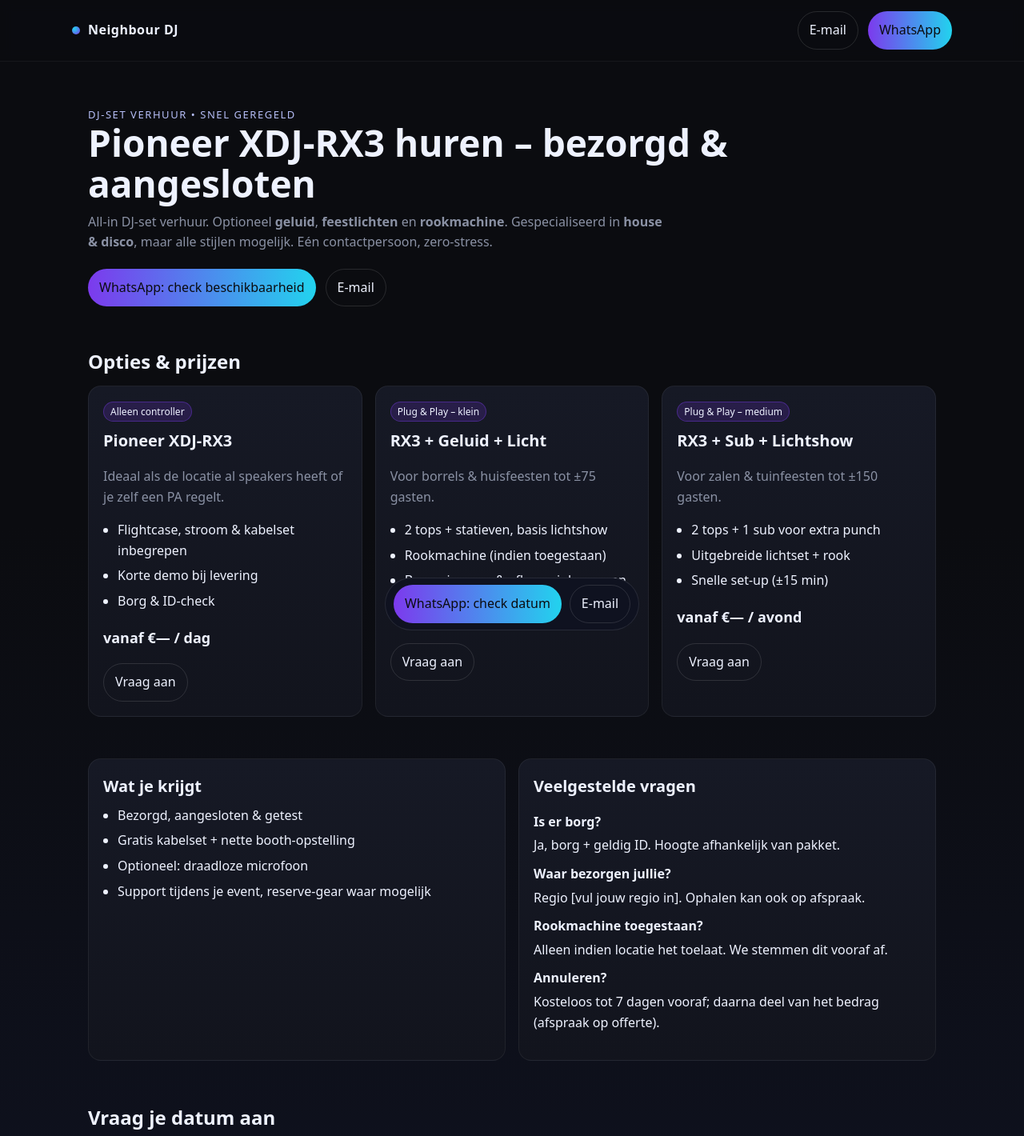
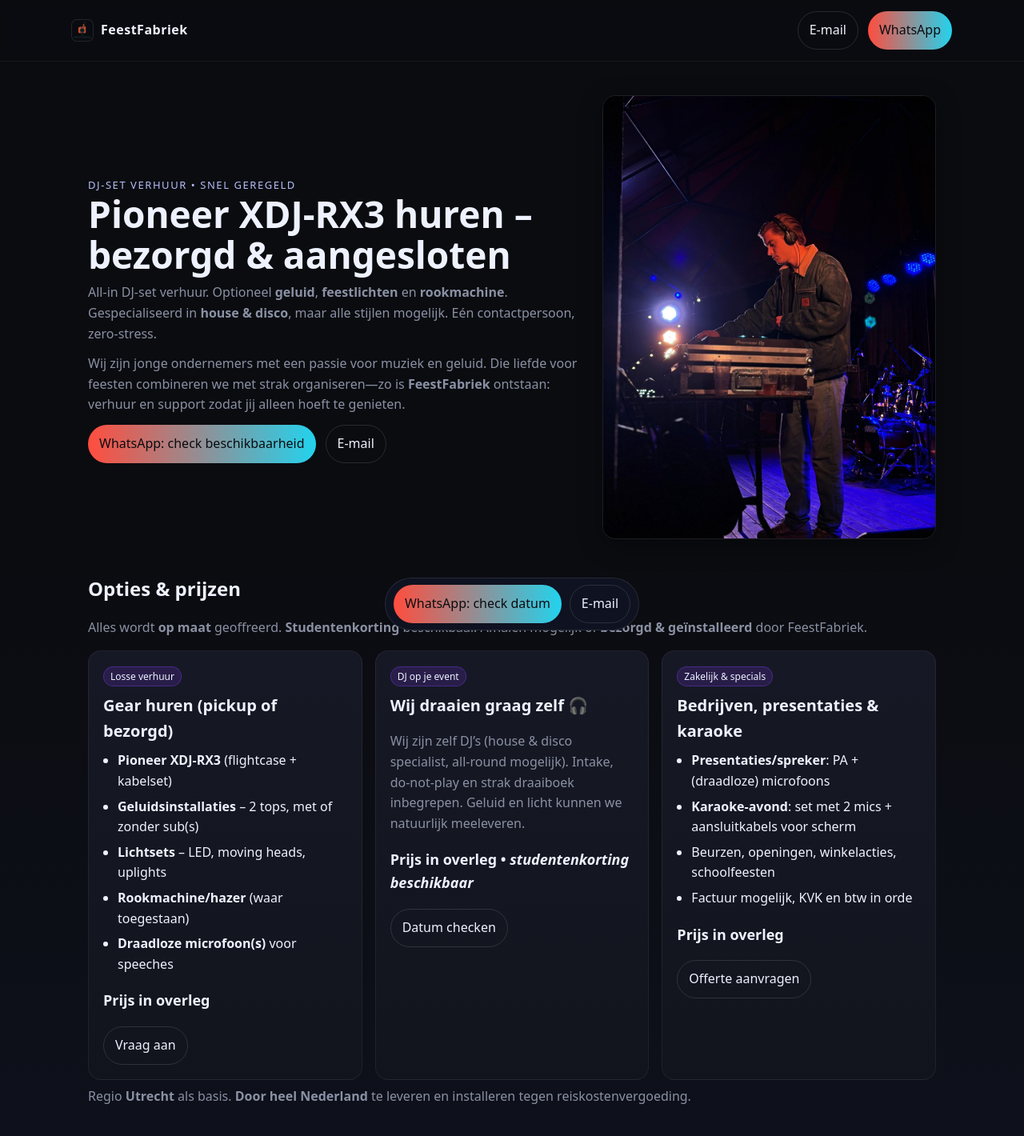
Before and after one commit to feestfabriekvof-cpu/Dj-rx3-rent, a plain HTML site: page index.html in a window 1280 px wide. Shown: the top 1420 px of the page at 80% size. Drawn offline with Linux system fonts and the light colour scheme.

Commit message:
Update index.html

```diff
--- a/index.html
+++ b/index.html
@@ -3,12 +3,11 @@
 <head>
   <meta charset="utf-8" />
   <meta name="viewport" content="width=device-width, initial-scale=1" />
-  <title>Pioneer XDJ‑RX3 huren – All‑in DJ‑set verhuur | Neighbour DJ</title>
-  <meta name="description" content="Pioneer XDJ‑RX3 huren met bezorging & aansluiting. Optioneel geluid, feestlichten en rookmachine. Snel geregeld via WhatsApp of e‑mail." />
+  <title>Pioneer XDJ-RX3 huren – All-in DJ-set verhuur | FeestFabriek</title>
+  <meta name="description" content="FeestFabriek verhuurt de Pioneer XDJ-RX3, geluid en licht. Wij bezorgen, installeren en halen weer op. Ook boeken als DJ's – house/disco specialist." />
+  <link rel="icon" href="feestfabriek-site/assets/logo.png" />
   <style>
-    :root{
-      --bg:#0b0c10; --card:#14161c; --muted:#8a91a4; --text:#eef2ff; --brand:#7c3aed; --brand-2:#22d3ee;
-    }
+    :root{ --bg:#0b0c10; --card:#14161c; --muted:#8a91a4; --text:#eef2ff; --brand:#ff4d3e; --brand-2:#22d3ee; }
     *{box-sizing:border-box}
     html,body{margin:0;padding:0;background:linear-gradient(180deg,#0b0c10 0%, #0b0c10 40%, #0f1220 100%);color:var(--text);font:16px/1.6 system-ui,-apple-system,Segoe UI,Roboto,Helvetica,Arial}
     a{color:inherit;text-decoration:none}
@@ -16,13 +15,15 @@
     header{position:sticky;top:0;backdrop-filter:saturate(140%) blur(8px);background:rgba(11,12,16,.6);border-bottom:1px solid rgba(255,255,255,.05);z-index:50}
     .nav{display:flex;align-items:center;justify-content:space-between;padding:14px 0}
     .logo{display:flex;align-items:center;gap:10px;font-weight:800;letter-spacing:.5px}
-    .logo .dot{width:10px;height:10px;border-radius:50%;background:radial-gradient(circle at 30% 30%, var(--brand-2), var(--brand))}
+    .brandmark{width:26px;height:26px;border-radius:6px;object-fit:contain;box-shadow:0 0 0 1px rgba(255,255,255,.1)}
     .btn{display:inline-flex;align-items:center;gap:10px;border:1px solid rgba(255,255,255,.12);padding:10px 14px;border-radius:999px;transition:.2s ease;white-space:nowrap}
     .btn:hover{transform:translateY(-1px);border-color:rgba(255,255,255,.25)}
     .btn.primary{background:linear-gradient(90deg,var(--brand),var(--brand-2));border:none;color:#0b0c10}
-    .hero{padding:56px 0 24px}
+    .hero{padding:42px 0 10px;display:grid;gap:18px}
+    @media(min-width:900px){.hero{grid-template-columns:1.2fr .8fr;align-items:center}}
     .hero h1{font-size:clamp(28px,5vw,46px);line-height:1.1;margin:0 0 10px}
-    .sub{color:var(--muted);max-width:720px;margin:0 0 20px}
+    .sub{color:var(--muted);max-width:720px;margin:0 0 12px}
+    .hero-photo{width:100%;border-radius:16px;border:1px solid rgba(255,255,255,.08);box-shadow:0 8px 30px rgba(0,0,0,.35)}
     .stack{display:flex;flex-wrap:wrap;gap:12px}
     .grid{display:grid;gap:16px}
     @media(min-width:900px){.grid.cols-3{grid-template-columns:repeat(3,1fr)}}
@@ -48,120 +49,98 @@
 <body>
   <header>
     <div class="container nav">
-      <div class="logo" aria-label="Merknaam">
-        <span class="dot" aria-hidden="true"></span>
-        <span>Neighbour DJ</span>
+      <div class="logo" aria-label="FeestFabriek">
+        <img src="feestfabriek-site/assets/logo.png" alt="FeestFabriek logo" class="brandmark" />
+        <span>FeestFabriek</span>
       </div>
       <nav class="stack">
-        <a class="btn" id="topEmail" href="mailto:silaswildt@gmail.com?subject=Beschikbaarheid%20XDJ‑RX3&body=Hoi%2C%20ik%20wil%20graag%20de%20Pioneer%20XDJ‑RX3%20huren%20op%20[DATUM]%20in%20[LOCATIE].%20Groet%2C">E‑mail</a>
-        <a class="btn primary" id="topWhatsApp" href="https://wa.me/31626284160?text=Hoi%2C%20ik%20wil%20de%20Pioneer%20XDJ‑RX3%20huren%20op%20[DATUM]%20in%20[LOCATIE]." target="_blank" rel="noopener">WhatsApp</a>
+        <a class="btn" href="mailto:Feestfabriekvof@gmail.com?subject=Beschikbaarheid%20XDJ-RX3&body=Hoi%2C%20ik%20wil%20graag%20de%20Pioneer%20XDJ-RX3%20huren%20op%20[DATUM]%20in%20[LOCATIE].%20Groet%2C">E-mail</a>
+        <a class="btn primary" href="https://wa.me/31626284160?text=Hoi%2C%20ik%20wil%20de%20Pioneer%20XDJ-RX3%20huren%20op%20[DATUM]%20in%20[LOCATIE]." target="_blank" rel="noopener">WhatsApp</a>
       </nav>
     </div>
   </header>
 
   <main class="container">
     <section class="hero">
-      <div class="kicker">DJ‑set verhuur • snel geregeld</div>
-      <h1>Pioneer XDJ‑RX3 huren – bezorgd & aangesloten</h1>
-      <p class="sub">All‑in DJ‑set verhuur. Optioneel <strong>geluid</strong>, <strong>feestlichten</strong> en <strong>rookmachine</strong>. Gespecialiseerd in <strong>house & disco</strong>, maar alle stijlen mogelijk. Eén contactpersoon, zero‑stress.</p>
-      <div class="stack" style="margin-top:10px">
-        <a class="btn primary" id="heroWhatsApp" href="https://wa.me/31626284160?text=Hoi%2C%20ik%20wil%20de%20Pioneer%20XDJ‑RX3%20huren%20op%20[DATUM]%20in%20[LOCATIE]." target="_blank" rel="noopener">WhatsApp: check beschikbaarheid</a>
-        <a class="btn" id="heroEmail" href="mailto:silaswildt@gmail.com?subject=Beschikbaarheid%20XDJ‑RX3&body=Hoi%2C%20ik%20wil%20graag%20de%20Pioneer%20XDJ‑RX3%20huren%20op%20[DATUM]%20in%20[LOCATIE].%20Groet%2C">E‑mail</a>
+      <div>
+        <div class="kicker">DJ-set verhuur • snel geregeld</div>
+        <h1>Pioneer XDJ-RX3 huren – bezorgd & aangesloten</h1>
+        <p class="sub">All-in DJ-set verhuur. Optioneel <strong>geluid</strong>, <strong>feestlichten</strong> en <strong>rookmachine</strong>. Gespecialiseerd in <strong>house & disco</strong>, maar alle stijlen mogelijk. Eén contactpersoon, zero-stress.</p>
+        <p class="sub">Wij zijn jonge ondernemers met een passie voor muziek en geluid. Die liefde voor feesten combineren we met strak organiseren—zo is <strong>FeestFabriek</strong> ontstaan: verhuur en support zodat jij alleen hoeft te genieten.</p>
+        <div class="stack" style="margin-top:10px">
+          <a class="btn primary" href="https://wa.me/31626284160?text=Hoi%2C%20ik%20wil%20de%20Pioneer%20XDJ-RX3%20huren%20op%20[DATUM]%20in%20[LOCATIE]." target="_blank" rel="noopener">WhatsApp: check beschikbaarheid</a>
+          <a class="btn" href="mailto:Feestfabriekvof@gmail.com?subject=Beschikbaarheid%20XDJ-RX3&body=Hoi%2C%20ik%20wil%20graag%20de%20Pioneer%20XDJ-RX3%20huren%20op%20[DATUM]%20in%20[LOCATIE].%20Groet%2C">E-mail</a>
+        </div>
+      </div>
+      <div>
+        <img src="feestfabriek-site/assets/dj.jpg" alt="DJ van FeestFabriek draait live" class="hero-photo" />
       </div>
     </section>
 
     <section class="section">
       <h2>Opties & prijzen</h2>
+      <p class="muted">Alles wordt <strong>op maat</strong> geoffreerd. <strong>Studentenkorting</strong> beschikbaar. Afhalen mogelijk of <strong>bezorgd & geïnstalleerd</strong> door FeestFabriek.</p>
       <div class="grid cols-3">
         <article class="card">
-          <span class="badge">Alleen controller</span>
-          <h3>Pioneer XDJ‑RX3</h3>
-          <p class="muted">Ideaal als de locatie al speakers heeft of je zelf een PA regelt.</p>
+          <span class="badge">Losse verhuur</span>
+          <h3>Gear huren (pickup of bezorgd)</h3>
           <ul class="list">
-            <li>Flightcase, stroom & kabelset inbegrepen</li>
-            <li>Korte demo bij levering</li>
-            <li>Borg & ID‑check</li>
+            <li><strong>Pioneer XDJ-RX3</strong> (flightcase + kabelset)</li>
+            <li><strong>Geluidsinstallaties</strong> – 2 tops, met of zonder sub(s)</li>
+            <li><strong>Lichtsets</strong> – LED, moving heads, uplights</li>
+            <li><strong>Rookmachine/hazer</strong> (waar toegestaan)</li>
+            <li><strong>Draadloze microfoon(s)</strong> voor speeches</li>
           </ul>
-          <p class="price" aria-label="Prijs vanaf">vanaf €<strong>—</strong> / dag</p>
+          <p class="price"><strong>Prijs in overleg</strong></p>
           <div class="stack"><a class="btn" href="#contact">Vraag aan</a></div>
         </article>
+
         <article class="card">
-          <span class="badge">Plug & Play – klein</span>
-          <h3>RX3 + Geluid + Licht</h3>
-          <p class="muted">Voor borrels & huisfeesten tot ±75 gasten.</p>
+          <span class="badge">DJ op je event</span>
+          <h3>Wij draaien graag zelf 🎧</h3>
+          <p class="muted">Wij zijn zelf DJ’s (house & disco specialist, all-round mogelijk). Intake, do-not-play en strak draaiboek inbegrepen. Geluid en licht kunnen we natuurlijk meeleveren.</p>
+          <p class="price"><strong>Prijs in overleg</strong> • <em>studentenkorting beschikbaar</em></p>
+          <div class="stack"><a class="btn" href="#contact">Datum checken</a></div>
+        </article>
+
+        <article class="card">
+          <span class="badge">Zakelijk & specials</span>
+          <h3>Bedrijven, presentaties & karaoke</h3>
           <ul class="list">
-            <li>2 tops + statieven, basis lichtshow</li>
-            <li>Rookmachine (indien toegestaan)</li>
-            <li>Bezorging, op‑ & afbouw inbegrepen</li>
+            <li><strong>Presentaties/spreker</strong>: PA + (draadloze) microfoons</li>
+            <li><strong>Karaoke-avond</strong>: set met 2 mics + aansluitkabels voor scherm</li>
+            <li>Beurzen, openingen, winkelacties, schoolfeesten</li>
+            <li>Factuur mogelijk, KVK en btw in orde</li>
           </ul>
-          <p class="price">vanaf €<strong>—</strong> / avond</p>
-          <div class="stack"><a class="btn" href="#contact">Vraag aan</a></div>
-        </article>
-        <article class="card">
-          <span class="badge">Plug & Play – medium</span>
-          <h3>RX3 + Sub + Lichtshow</h3>
-          <p class="muted">Voor zalen & tuinfeesten tot ±150 gasten.</p>
-          <ul class="list">
-            <li>2 tops + 1 sub voor extra punch</li>
-            <li>Uitgebreide lichtset + rook</li>
-            <li>Snelle set‑up (±15 min)</li>
-          </ul>
-          <p class="price">vanaf €<strong>—</strong> / avond</p>
-          <div class="stack"><a class="btn" href="#contact">Vraag aan</a></div>
+          <p class="price"><strong>Prijs in overleg</strong></p>
+          <div class="stack"><a class="btn" href="#contact">Offerte aanvragen</a></div>
         </article>
       </div>
-    </section>
-
-    <section class="section cards-2">
-      <article class="card">
-        <h3>Wat je krijgt</h3>
-        <ul class="list">
-          <li>Bezorgd, aangesloten & getest</li>
-          <li>Gratis kabelset + nette booth‑opstelling</li>
-          <li>Optioneel: draadloze microfoon</li>
-          <li>Support tijdens je event, reserve‑gear waar mogelijk</li>
-        </ul>
-      </article>
-      <article class="card">
-        <h3>Veelgestelde vragen</h3>
-        <dl class="faq">
-          <dt>Is er borg?</dt>
-          <dd>Ja, borg + geldig ID. Hoogte afhankelijk van pakket.</dd>
-          <dt>Waar bezorgen jullie?</dt>
-          <dd>Regio [vul jouw regio in]. Ophalen kan ook op afspraak.</dd>
-          <dt>Rookmachine toegestaan?</dt>
-          <dd>Alleen indien locatie het toelaat. We stemmen dit vooraf af.</dd>
-          <dt>Annuleren?</dt>
-          <dd>Kosteloos tot 7 dagen vooraf; daarna deel van het bedrag (afspraak op offerte).</dd>
-        </dl>
-      </article>
+      <p class="muted" style="margin-top:8px">Regio <strong>Utrecht</strong> als basis. <strong>Door heel Nederland</strong> te leveren en installeren tegen reiskostenvergoeding.</p>
     </section>
 
     <section id="contact" class="section">
       <h2>Vraag je datum aan</h2>
       <p class="muted">App of mail ons met <em>datum, locatie, tijden en aantal gasten</em>. We reageren snel met een voorstel.</p>
       <div class="stack">
-        <a class="btn primary" href="https://wa.me/31626284160?text=Hoi%2C%20ik%20wil%20de%20Pioneer%20XDJ‑RX3%20huren%20op%20[DATUM]%20in%20[LOCATIE]." target="_blank" rel="noopener" aria-label="WhatsApp">WhatsApp openen</a>
-        <a class="btn" href="mailto:silaswildt@gmail.com?subject=Beschikbaarheid%20XDJ‑RX3&body=Hoi%2C%20ik%20wil%20graag%20de%20Pioneer%20XDJ‑RX3%20huren%20op%20[DATUM]%20in%20[LOCATIE].%20Groet%2C" aria-label="E-mail">Stuur e‑mail</a>
+        <a class="btn primary" href="https://wa.me/31626284160?text=Hoi%2C%20ik%20wil%20de%20Pioneer%20XDJ-RX3%20huren%20op%20[DATUM]%20in%20[LOCATIE]." target="_blank" rel="noopener" aria-label="WhatsApp">WhatsApp openen</a>
+        <a class="btn" href="mailto:Feestfabriekvof@gmail.com?subject=Beschikbaarheid%20XDJ-RX3&body=Hoi%2C%20ik%20wil%20graag%20de%20Pioneer%20XDJ-RX3%20huren%20op%20[DATUM]%20in%20[LOCATIE].%20Groet%2C" aria-label="E-mail">Stuur e-mail</a>
       </div>
     </section>
   </main>
 
   <div class="cta-bar" aria-hidden="false">
     <div class="inner">
-      <a class="btn primary" href="https://wa.me/31626284160?text=Hoi%2C%20ik%20wil%20de%20Pioneer%20XDJ‑RX3%20huren%20op%20[DATUM]%20in%20[LOCATIE]." target="_blank" rel="noopener">WhatsApp: check datum</a>
-      <a class="btn" href="mailto:silaswildt@gmail.com?subject=Beschikbaarheid%20XDJ‑RX3">E‑mail</a>
+      <a class="btn primary" href="https://wa.me/31626284160?text=Hoi%2C%20ik%20wil%20de%20Pioneer%20XDJ-RX3%20huren%20op%20[DATUM]%20in%20[LOCATIE]." target="_blank" rel="noopener">WhatsApp: check datum</a>
+      <a class="btn" href="mailto:Feestfabriekvof@gmail.com?subject=Beschikbaarheid%20XDJ-RX3">E-mail</a>
     </div>
   </div>
 
   <footer>
     <div class="container">
-      <div class="muted">© <span id="year"></span> Neighbour DJ • Pioneer XDJ‑RX3 verhuur • House/Disco specialist – alle stijlen mogelijk • Tel. 06 2628 4160 • <a href="mailto:silaswildt@gmail.com">silaswildt@gmail.com</a></div>
+      <div class="muted">© <span id="year"></span> FeestFabriek • Pioneer XDJ-RX3 verhuur • House/Disco specialist – alle stijlen mogelijk • Tel. +31 6 2628 4160 • <a href="mailto:Feestfabriekvof@gmail.com">Feestfabriekvof@gmail.com</a></div>
     </div>
   </footer>
-
-  <script>
-    document.getElementById('year').textContent = new Date().getFullYear();
-  </script>
+  <script>document.getElementById('year').textContent = new Date().getFullYear();</script>
 </body>
 </html>
```
